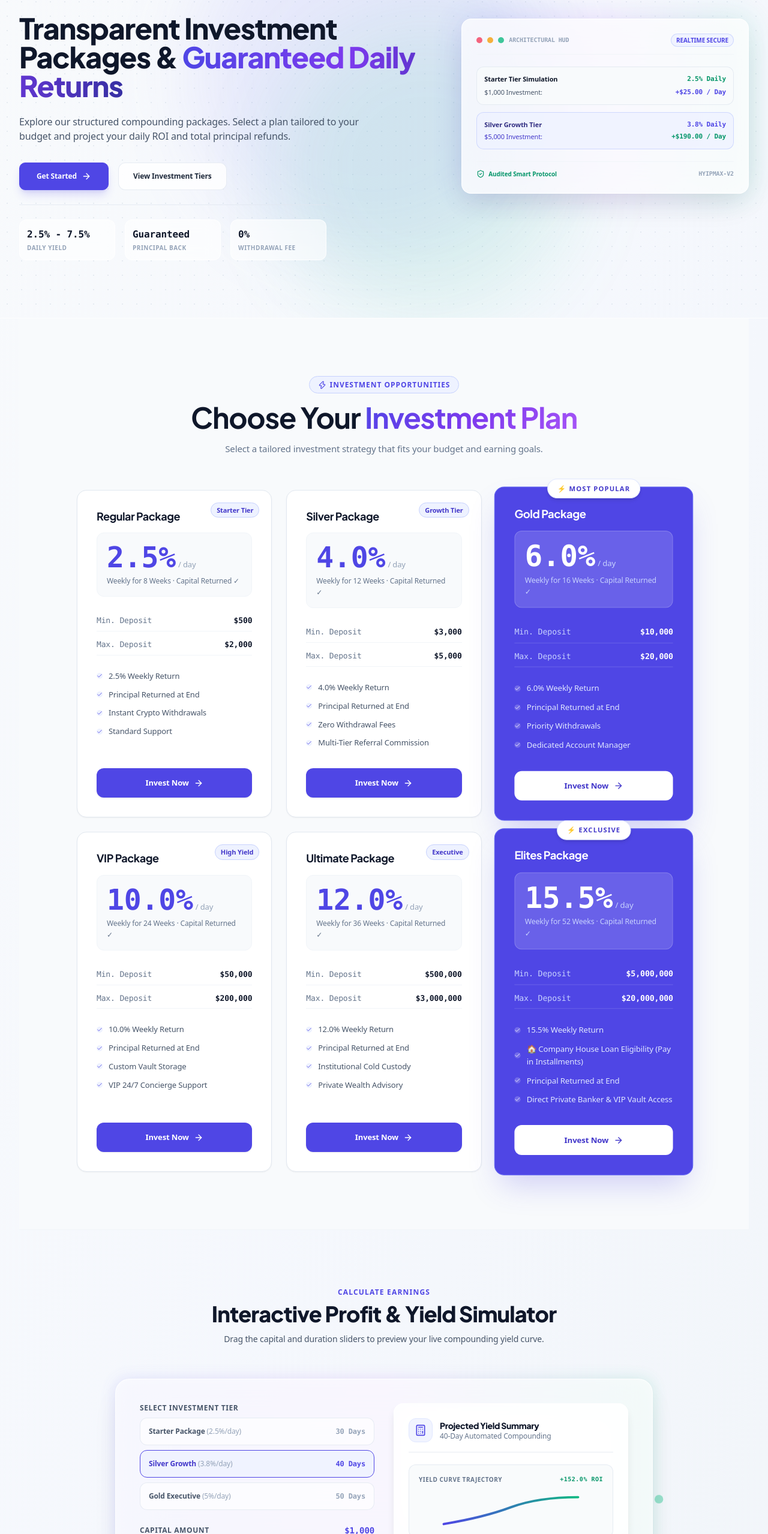
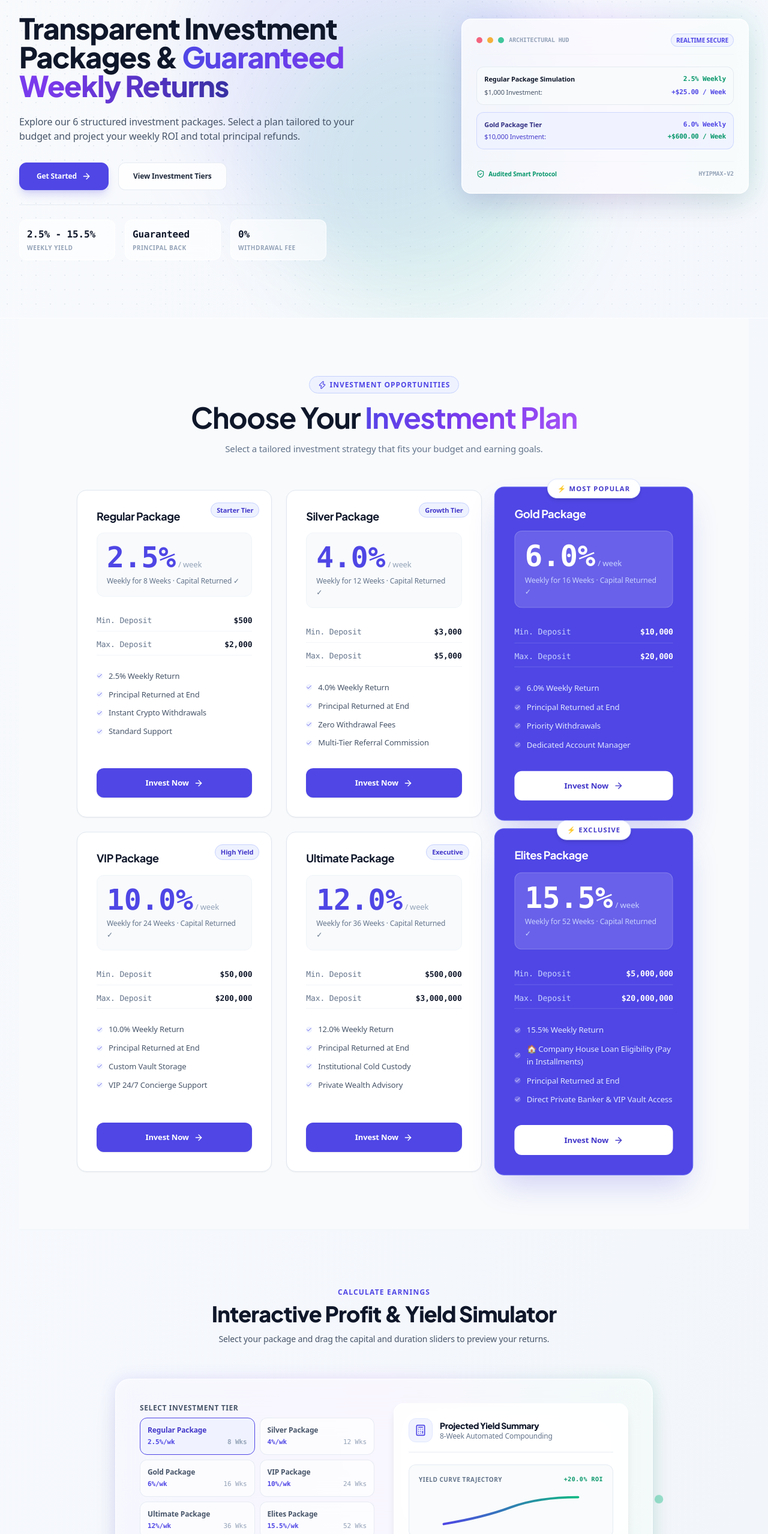
Before and after one commit to official-papi/alpha-ssets, a Next.js app: page /plans in a window 1280 px wide. Shown: the part 242-2800 px from the top of the page at 60% size. Built offline with nearby package versions, Linux system fonts and the light colour scheme; no server answers; the database is empty; sample sign-in values are in the browser's storage.

Commit message:
Fix input icon padding overlap and update plans to 6 official weekly packages

```diff
--- a/app/plans/page.tsx
+++ b/app/plans/page.tsx
@@ -18,12 +18,12 @@ export default function PlansPage() {
         <PageHero
           badge="High-Yield Investment Tiers"
           title="Transparent Investment Packages &"
-          titleHighlight="Guaranteed Daily Returns"
-          subtitle="Explore our structured compounding packages. Select a plan tailored to your budget and project your daily ROI and total principal refunds."
+          titleHighlight="Guaranteed Weekly Returns"
+          subtitle="Explore our 6 structured investment packages. Select a plan tailored to your budget and project your weekly ROI and total principal refunds."
           icon={TrendingUp}
           breadcrumb="Investment Plans"
           stats={[
-            { label: "Daily Yield", value: "2.5% - 7.5%" },
+            { label: "Weekly Yield", value: "2.5% - 15.5%" },
             { label: "Principal Back", value: "Guaranteed" },
             { label: "Withdrawal Fee", value: "0%" },
           ]}
@@ -31,23 +31,23 @@ export default function PlansPage() {
             <div className="space-y-3 py-1 text-xs">
               <div className="p-3 bg-slate-50/80 border border-slate-200/80 rounded-xl space-y-1.5">
                 <div className="flex justify-between items-center text-[11px]">
-                  <span className="font-extrabold text-slate-900">Starter Tier Simulation</span>
-                  <span className="font-mono font-bold text-emerald-600">2.5% Daily</span>
+                  <span className="font-extrabold text-slate-900">Regular Package Simulation</span>
+                  <span className="font-mono font-bold text-emerald-600">2.5% Weekly</span>
                 </div>
                 <div className="flex justify-between text-[11px] text-slate-600">
                   <span>$1,000 Investment:</span>
-                  <span className="font-mono font-extrabold text-indigo-600">+$25.00 / Day</span>
+                  <span className="font-mono font-extrabold text-indigo-600">+$25.00 / Week</span>
                 </div>
               </div>
 
               <div className="p-3 bg-indigo-50/80 border border-indigo-200/80 rounded-xl space-y-1">
                 <div className="flex justify-between items-center text-[11px]">
-                  <span className="font-extrabold text-indigo-900">Silver Growth Tier</span>
-                  <span className="font-mono font-bold text-indigo-600">3.8% Daily</span>
+                  <span className="font-extrabold text-indigo-900">Gold Package Tier</span>
+                  <span className="font-mono font-bold text-indigo-600">6.0% Weekly</span>
                 </div>
                 <div className="flex justify-between text-[11px] text-indigo-700">
-                  <span>$5,000 Investment:</span>
-                  <span className="font-mono font-extrabold text-emerald-600">+$190.00 / Day</span>
+                  <span>$10,000 Investment:</span>
+                  <span className="font-mono font-extrabold text-emerald-600">+$600.00 / Week</span>
                 </div>
               </div>
             </div>
--- a/components/dashboard/NewInvestmentModal.tsx
+++ b/components/dashboard/NewInvestmentModal.tsx
@@ -139,11 +139,11 @@ export default function NewInvestmentModal({
                   <p className="text-[13px] font-bold text-slate-900 truncate">{p.name}</p>
                   <div className="flex items-baseline gap-1 mt-1">
                     <span className="text-[14px] font-extrabold text-indigo-600 font-mono">{p.interest_rate}%</span>
-                    <span className="text-[10px] font-medium text-slate-400">/ day</span>
+                    <span className="text-[10px] font-medium text-slate-400">/ week</span>
                   </div>
                   <div className="text-[10px] text-slate-500 mt-1 flex justify-between">
-                    <span>{p.repeat_time} days</span>
-                    <span className="font-semibold text-slate-700">${p.min_amount}–${p.max_amount}</span>
+                    <span>{p.repeat_time} wks</span>
+                    <span className="font-semibold text-slate-700">${p.min_amount.toLocaleString()}–${p.max_amount.toLocaleString()}</span>
                   </div>
                 </button>
               ))}
@@ -197,13 +197,13 @@ export default function NewInvestmentModal({
             </div>
             <input
               type="number"
-              min={selectedPlan?.min_amount || 100}
-              max={selectedPlan?.max_amount || 10000}
+              min={selectedPlan?.min_amount || 500}
+              max={selectedPlan?.max_amount || 20000000}
               step="any"
               required
               value={amount}
               onChange={(e) => setAmount(e.target.value)}
-              placeholder="e.g. 500"
+              placeholder="e.g. 1000"
               className="hm-input"
             />
           </div>
@@ -216,11 +216,11 @@ export default function NewInvestmentModal({
                 Projected Returns
               </div>
               <div className="flex justify-between text-[13px]">
-                <span className="text-slate-500">Daily ROI:</span>
-                <span className="font-semibold text-indigo-700">${dailyRoi.toFixed(2)} / day</span>
+                <span className="text-slate-500">Weekly ROI:</span>
+                <span className="font-semibold text-indigo-700">${dailyRoi.toFixed(2)} / week</span>
               </div>
               <div className="flex justify-between text-[13px]">
-                <span className="text-slate-500">Total Return ({selectedPlan.repeat_time} days):</span>
+                <span className="text-slate-500">Total Return ({selectedPlan.repeat_time} weeks):</span>
                 <span className="font-bold text-slate-900">${(dailyRoi * selectedPlan.repeat_time).toFixed(2)}</span>
               </div>
             </div>
--- a/components/landing/PlanCards.tsx
+++ b/components/landing/PlanCards.tsx
@@ -146,7 +146,7 @@ export default function PlanCards() {
                       {plan.rate}
                     </span>
                     <span className={`text-[13px] font-medium ${plan.featured ? "text-indigo-200" : "text-slate-400"}`}>
-                      / day
+                      / week
                     </span>
                   </div>
                   <div className={`text-[12px] mt-1.5 font-medium ${plan.featured ? "text-indigo-200" : "text-slate-500"}`}>
--- a/components/landing/RoiCalculator.tsx
+++ b/components/landing/RoiCalculator.tsx
@@ -5,25 +5,28 @@ import { Calculator, ArrowRight, TrendingUp, Sparkles } from "lucide-react";
 import Link from "next/link";
 
 const PLANS = [
-  { id: "starter", name: "Starter Package", rate: 2.5, days: 30, min: 50,   max: 500   },
-  { id: "silver",  name: "Silver Growth",   rate: 3.8, days: 40, min: 500,  max: 2500  },
-  { id: "gold",    name: "Gold Executive",  rate: 5.0, days: 50, min: 2500, max: 10000 },
+  { id: "regular",  name: "Regular Package",  rate: 2.5,  weeks: 8,  min: 500,     max: 2000,     step: 100 },
+  { id: "silver",   name: "Silver Package",   rate: 4.0,  weeks: 12, min: 3000,    max: 5000,     step: 250 },
+  { id: "gold",     name: "Gold Package",     rate: 6.0,  weeks: 16, min: 10000,   max: 20000,    step: 1000 },
+  { id: "vip",      name: "VIP Package",      rate: 10.0, weeks: 24, min: 50000,   max: 200000,   step: 5000 },
+  { id: "ultimate", name: "Ultimate Package", rate: 12.0, weeks: 36, min: 500000,  max: 3000000,  step: 50000 },
+  { id: "elites",   name: "Elites Package",   rate: 15.5, weeks: 52, min: 5000000, max: 20000000, step: 250000 },
 ];
 
 export default function RoiCalculator() {
-  const [selected, setSelected] = useState(PLANS[1]);
+  const [selected, setSelected] = useState(PLANS[0]);
   const [amount, setAmount] = useState<number>(1000);
-  const [customDays, setCustomDays] = useState<number>(40);
+  const [customWeeks, setCustomWeeks] = useState<number>(8);
 
-  const dailyProfit = (amount * selected.rate) / 100;
-  const netProfit = dailyProfit * customDays;
+  const weeklyProfit = (amount * selected.rate) / 100;
+  const netProfit = weeklyProfit * customWeeks;
   const totalReturn = amount + netProfit;
 
   const changePlan = (id: string) => {
-    const p = PLANS.find(p => p.id === id) ?? PLANS[0];
+    const p = PLANS.find((item) => item.id === id) ?? PLANS[0];
     setSelected(p);
     setAmount(p.min);
-    setCustomDays(p.days);
+    setCustomWeeks(p.weeks);
   };
 
   return (
@@ -33,7 +36,7 @@ export default function RoiCalculator() {
         <div className="text-center max-w-3xl mx-auto mb-14">
           <div className="text-xs font-extrabold uppercase tracking-widest text-indigo-600 mb-2">Calculate Earnings</div>
           <h2 className="text-3xl sm:text-4xl font-black text-slate-900">Interactive Profit & Yield Simulator</h2>
-          <p className="text-slate-600 text-sm mt-3 font-medium">Drag the capital and duration sliders to preview your live compounding yield curve.</p>
+          <p className="text-slate-600 text-sm mt-3 font-medium">Select your package and drag the capital and duration sliders to preview your returns.</p>
         </div>
 
         <div className="relative group max-w-4xl mx-auto">
@@ -46,16 +49,19 @@ export default function RoiCalculator() {
               <div className="space-y-6">
                 <div>
                   <label className="block text-xs font-extrabold text-slate-600 uppercase tracking-wider mb-2">Select Investment Tier</label>
-                  <div className="space-y-2">
-                    {PLANS.map(p => (
+                  <div className="grid grid-cols-2 gap-2">
+                    {PLANS.map((p) => (
                       <button key={p.id} type="button" onClick={() => changePlan(p.id)}
-                        className={`w-full p-3.5 rounded-xl border text-left text-xs flex justify-between items-center transition-all cursor-pointer ${
+                        className={`p-3 rounded-xl border text-left text-xs transition-all cursor-pointer ${
                           selected.id === p.id
                             ? "border-indigo-600 bg-indigo-50/80 text-indigo-700 font-extrabold shadow-xs"
                             : "border-slate-200/80 bg-white/60 text-slate-600 hover:border-indigo-300 hover:bg-white"
                         }`}>
-                        <span className="font-extrabold">{p.name} <span className="font-normal text-slate-400">({p.rate}%/day)</span></span>
-                        <span className={`font-mono font-bold ${selected.id === p.id ? "text-indigo-600" : "text-slate-400"}`}>{p.days} Days</span>
+                        <div className="font-extrabold truncate">{p.name}</div>
+                        <div className="flex justify-between items-center mt-1 text-[11px]">
+                          <span className="font-mono text-indigo-600 font-bold">{p.rate}%/wk</span>
+                          <span className="text-slate-400 font-mono">{p.weeks} Wks</span>
+                        </div>
                       </button>
                     ))}
                   </div>
@@ -68,7 +74,7 @@ export default function RoiCalculator() {
                     <span className="text-sm font-mono font-black text-indigo-600">${amount.toLocaleString()}</span>
                   </div>
                   <input type="range"
-                    min={selected.min} max={selected.max} step={50}
+                    min={selected.min} max={selected.max} step={selected.step}
                     value={amount} onChange={e => setAmount(Number(e.target.value))}
                     className="w-full h-2 bg-slate-200/80 rounded-full appearance-none cursor-pointer accent-indigo-600"
                   />
@@ -81,12 +87,12 @@ export default function RoiCalculator() {
                 {/* Duration Slider */}
                 <div>
                   <div className="flex justify-between items-center mb-2">
-                    <label className="text-xs font-extrabold text-slate-600 uppercase tracking-wider">Holding Period (Days)</label>
-                    <span className="text-sm font-mono font-black text-indigo-600">{customDays} Days</span>
+                    <label className="text-xs font-extrabold text-slate-600 uppercase tracking-wider">Holding Period (Weeks)</label>
+                    <span className="text-sm font-mono font-black text-indigo-600">{customWeeks} Weeks</span>
                   </div>
                   <input type="range"
-                    min={7} max={180} step={1}
-                    value={customDays} onChange={e => setCustomDays(Number(e.target.value))}
+                    min={1} max={52} step={1}
+                    value={customWeeks} onChange={e => setCustomWeeks(Number(e.target.value))}
                     className="w-full h-2 bg-slate-200/80 rounded-full appearance-none cursor-pointer accent-indigo-600"
                   />
                 </div>
@@ -101,7 +107,7 @@ export default function RoiCalculator() {
                   </div>
                   <div>
                     <h4 className="text-sm font-extrabold text-slate-900">Projected Yield Summary</h4>
-                    <p className="text-xs text-slate-500 font-medium">{customDays}-Day Automated Compounding</p>
+                    <p className="text-xs text-slate-500 font-medium">{customWeeks}-Week Automated Compounding</p>
                   </div>
                 </div>
 
@@ -134,11 +140,11 @@ export default function RoiCalculator() {
 
                 <div className="space-y-3 text-xs">
                   <div className="flex justify-between items-center">
-                    <span className="text-slate-500 font-medium">Daily Interest Yield:</span>
-                    <span className="font-mono font-extrabold text-emerald-600">+${dailyProfit.toFixed(2)}</span>
+                    <span className="text-slate-500 font-medium">Weekly Interest Yield:</span>
+                    <span className="font-mono font-extrabold text-emerald-600">+${weeklyProfit.toFixed(2)}</span>
                   </div>
                   <div className="flex justify-between items-center">
-                    <span className="text-slate-500 font-medium">Net Profit ({customDays} Days):</span>
+                    <span className="text-slate-500 font-medium">Net Profit ({customWeeks} Weeks):</span>
                     <span className="font-mono font-extrabold text-indigo-600">+${netProfit.toFixed(2)}</span>
                   </div>
                   <div className="flex justify-between items-center pt-3 border-t border-slate-200/80 text-sm">
--- a/tsconfig.json
+++ b/tsconfig.json
@@ -15,7 +15,7 @@
     "moduleResolution": "bundler",
     "resolveJsonModule": true,
     "isolatedModules": true,
-    "jsx": "preserve",
+    "jsx": "react-jsx",
     "incremental": true,
     "plugins": [
       {
```
Also changed, not shown: app/globals.css (+10 -1 lines), app/login/page.tsx (+5 -5 lines), app/register/page.tsx (+8 -8 lines), 1 other file (tests, documents, lock files or other folders).
